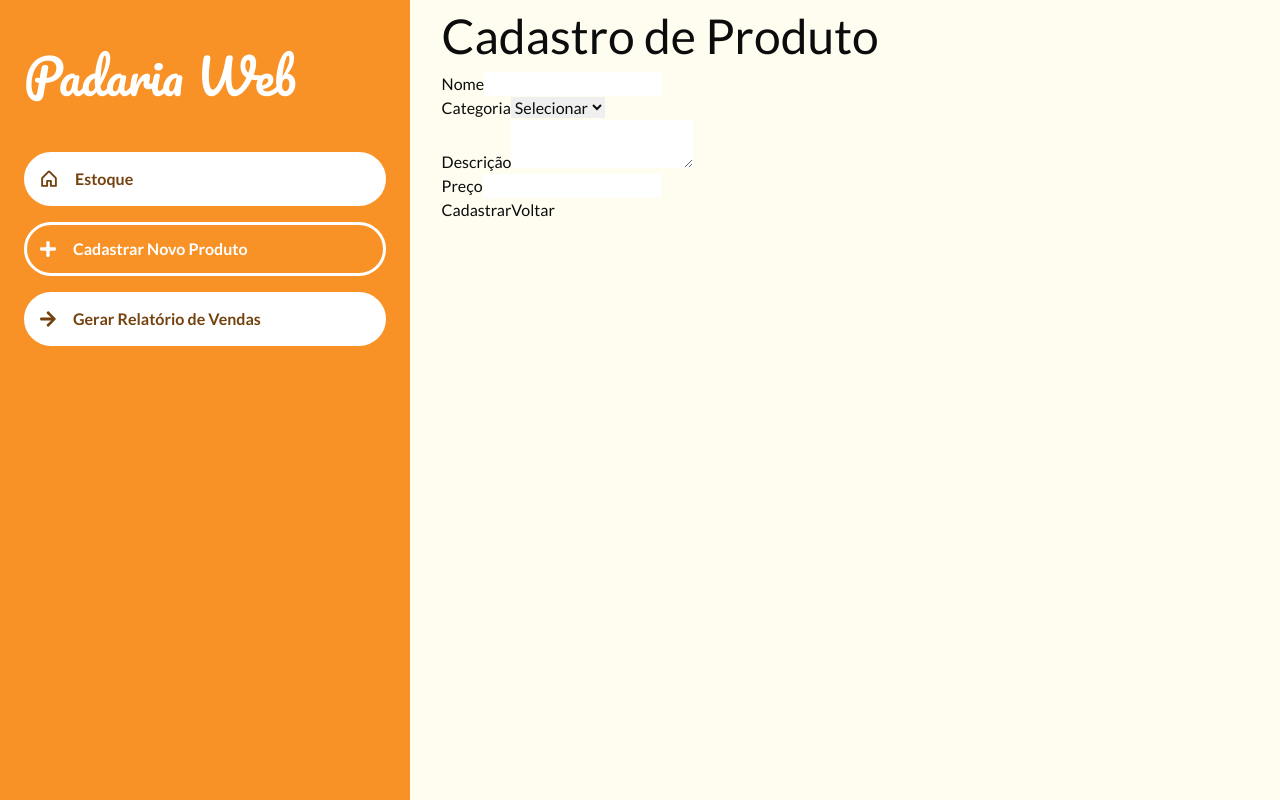
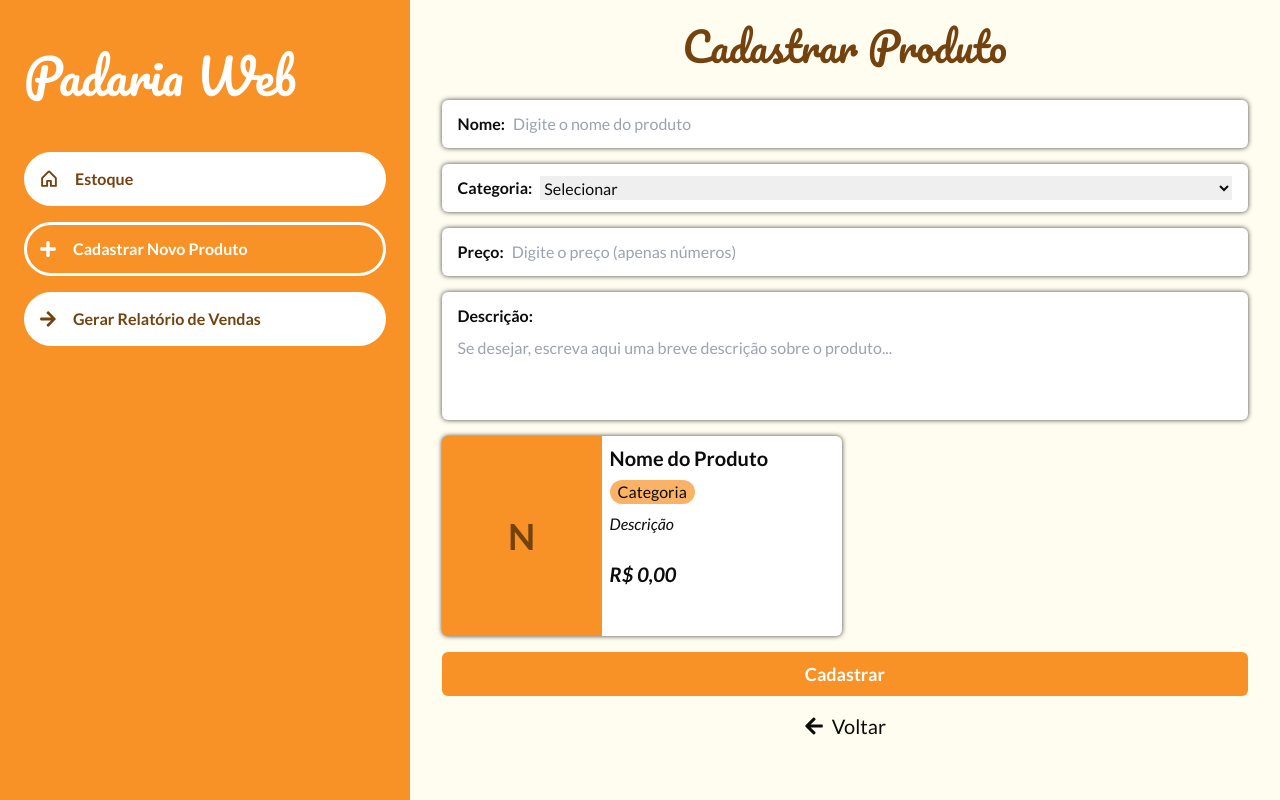
Before and after one commit to adejuniorr/Padaria-Web, a React (Vite) app in the folder frontend/: page /novo in a window 1280 px wide. Built offline with nearby package versions, Linux system fonts and the light colour scheme.

Commit message:
:sparkles: feat: update CreateProduct to RegisterProduct component and add supporting hooks, buttons, and input fields

```diff
--- /dev/null
+++ b/frontend/src/components/buttons/Button.tsx
@@ -0,0 +1,17 @@
+type ButtonProps = {
+  type: 'button' | 'submit' | 'reset';
+  children: React.ReactNode;
+  onClick?: () => void;
+}
+
+export const Button = ({ type, children, onClick }: ButtonProps) => {
+  return (
+    <button
+      type={type}
+      onClick={onClick}
+      className='bg-orange text-white text-lg font-bold rounded-md px-4 py-2'
+    >
+      {children}
+    </button>
+  )
+}
--- a/frontend/src/components/create-product/CreateProduct.tsx
+++ /dev/null
@@ -1,64 +0,0 @@
-import { z } from 'zod';
-import { useForm } from 'react-hook-form';
-import { zodResolver } from '@hookform/resolvers/zod';
-import { Link, useNavigate } from 'react-router-dom';
-import axios from 'axios';
-
-const schema = z.object({
-  nome: z.string().min(1, "O nome é obrigatório"),
-  categoria: z.enum(['Pães', 'Doces', 'Salgados'], { errorMap: () => ({ message: 'Selecione uma categoria' }) }),
-  descricao: z.string().optional(),
-  preco: z
-    .string()
-    .max(6, 'O preço deve ser abaixo de R$ 1000,00')
-    .regex(/^\d+(.\d{1,2})?$/, 'Valor inválido (ex. R$ 10,25)')
-    .transform((val) => parseFloat(val.replace(',', '.'))),
-});
-
-type ProductForm = z.infer<typeof schema>;
-
-export default function CreateProduct() {
-  const { register, handleSubmit, formState: { errors } } = useForm<ProductForm>({
-    resolver: zodResolver(schema),
-  });
-  const navigate = useNavigate();
-
-  const onSubmit = async (data: ProductForm) => {
-    await axios.post('http://localhost:8000/api/produtos', data);
-    navigate('/');
-  };
-
-  return (
-    <div>
-      <h1>Cadastro de Produto</h1>
-      <form onSubmit={handleSubmit(onSubmit)}>
-        <div>
-          <label>Nome</label>
-          <input type="text" {...register('nome')} />
-          {errors.nome && <span>{errors.nome.message}</span>}
-        </div>
-        <div>
-          <label>Categoria</label>
-          <select {...register('categoria')}>
-            <option value="Selecionar">Selecionar</option>
-            <option value="Pães">Pães</option>
-            <option value="Doces">Doces</option>
-            <option value="Salgados">Salgados</option>
-          </select>
-          {errors.categoria && <span>{errors.categoria.message}</span>}
-        </div>
-        <div>
-          <label>Descrição</label>
-          <textarea {...register('descricao')} />
-        </div>
-        <div>
-          <label>Preço</label>
-          <input type="number" step="0.01" {...register('preco')} />
-          {errors.preco && <span>{errors.preco.message}</span>}
-        </div>
-        <button type="submit">Cadastrar</button>
-        <Link to="/">Voltar</Link>
-      </form>
-    </div>
-  );
-}
--- /dev/null
+++ b/frontend/src/components/inputs/InputField.tsx
@@ -0,0 +1,21 @@
+import { ReactNode } from "react";
+import { FieldError } from "react-hook-form";
+
+type InputFieldProps = {
+  label: string,
+  input: ReactNode,
+  error?: FieldError,
+  vertical?: boolean,
+}
+
+export const InputField = ({ label, input, error, vertical }: InputFieldProps) => {
+  return (
+    <div >
+      <span className={`${vertical ? " flex-col" : "flex-row"} flex gap-2 rounded-md shadow-custom-01 bg-white px-4 py-3`}>
+        <label className='w-fit font-bold'>{label}:</label>
+        {input}
+      </span>
+      {error && <i>{error.message}</i>}
+    </div>
+  )
+}
--- a/frontend/src/components/product-stock/ProductStock.tsx
+++ b/frontend/src/components/product-stock/ProductStock.tsx
@@ -49,8 +49,8 @@ export default function ProductStock() {
     }
   }; */
 
-  return (
-    <main className='px-4 py-4 h-screen'>
+  return (// TODO: substituir tag main por div
+    <main className='py-4 h-screen'>
       <h2 className='font-pacifico text-orange text-center mb-6'>
         Estoque
       </h2>
--- /dev/null
+++ b/frontend/src/components/register-product/RegisterProduct.tsx
@@ -0,0 +1,179 @@
+import axios from 'axios';
+import { Link, useNavigate } from 'react-router-dom';
+import { Button } from '../buttons/Button';
+import { FaArrowLeft } from 'react-icons/fa';
+import { useState } from 'react';
+import { useProductForm } from '../../hooks/useProductForm';
+import { InputField } from '../inputs/InputField';
+import { ProductCard } from '../product-card/ProductCard';
+import { Product } from '../../types/types';
+import { TiThSmallOutline } from 'react-icons/ti';
+import { PiBreadFill } from 'react-icons/pi';
+import { RiCake3Line } from 'react-icons/ri';
+import { MdOutlineBakeryDining } from 'react-icons/md';
+
+export default function RegisterProduct() {
+  const { register, handleSubmit, formState: { errors } } = useProductForm();
+  const [price, setPrice] = useState<string>('0,00');
+  const categories = [
+    {
+      name: 'Todos',
+      icon: <TiThSmallOutline />,
+    },
+    {
+      name: 'Pães',
+      icon: <PiBreadFill />,
+    },
+    {
+      name: 'Doces',
+      icon: <RiCake3Line />,
+    },
+    {
+      name: 'Salgados',
+      icon: <MdOutlineBakeryDining />,
+    },
+  ]
+  const [product, setProduct] = useState<Product>({
+    id: 1,
+    nome: 'Nome do Produto',
+    categoria: 'Categoria',
+    descricao: 'Descrição',
+    preco: 0.00,
+  });
+  const navigate = useNavigate();
+
+  const onSubmit = async (data: unknown) => {
+    await axios.post('http://localhost:8000/api/produtos', data);
+    navigate('/');
+  };
+
+  const handleNameChange = (event: React.ChangeEvent<HTMLInputElement>) => {
+    const name = event.target.value;
+
+    if (name === '') {
+      setProduct({ ...product, nome: 'Nome do Produto' });
+      return;
+    }
+
+    setProduct({ ...product, nome: name });
+  }
+
+  const handleCategoryChange = (event: React.ChangeEvent<HTMLSelectElement>) => {
+    const category = event.target.value;
+
+    if (category === 'Selecionar') {
+      setProduct({ ...product, categoria: 'Categoria' });
+      return;
+    }
+
+    setProduct({ ...product, categoria: category });
+  }
+
+  const handlePriceChange = (event: React.ChangeEvent<HTMLInputElement>) => {
+    const input = event.target.value.replace(/\D/g, '');
+
+    if (!input) {
+      setPrice('0,00');
+      return;
+    }
+
+    const numericValue = Math.min(Number(input), 99999);
+
+    const formattedValue = (numericValue / 100).toLocaleString('pt-BR', {
+      minimumFractionDigits: 2,
+      maximumFractionDigits: 2,
+    });
+
+    setPrice(formattedValue);
+    setProduct({ ...product, preco: numericValue / 100 });
+  };
+
+  const handleDescriptionChange = (event: React.ChangeEvent<HTMLTextAreaElement>) => {
+    const description = event.target.value;
+
+    if (description === '') {
+      setProduct({ ...product, descricao: 'Descrição' });
+      return;
+    }
+
+    setProduct({ ...product, descricao: description });
+  }
+
+  return (
+    <div className='py-4 h-screen'>
+      <h2 className='text-brown text-center mb-6 font-pacifico'>
+        Cadastrar Produto
+      </h2>
+      <form
+        onSubmit={handleSubmit(onSubmit)}
+        className='flex flex-col gap-4'
+      >
+        <InputField
+          label='Nome'
+          error={errors.nome}
+          input={
+            <input
+              type="text"
+              placeholder='Digite o nome do produto'
+              {...register('nome')}
+              onChangeCapture={handleNameChange}
+              className='outline-none w-full'
+            />
+          }
+        />
+        <InputField
+          label='Categoria'
+          error={errors.categoria}
+          input={
+            <select
+              {...register('categoria')}
+              onChangeCapture={handleCategoryChange}
+              className='outline-none w-full cursor-pointer'
+            >
+              <option value="Selecionar">Selecionar</option>
+              <option value="Pães">Pães</option>
+              <option value="Doces">Doces</option>
+              <option value="Salgados">Salgados</option>
+            </select>
+          }
+        />
+        <InputField
+          label='Preço'
+          error={errors.preco}
+          input={
+            <input
+              type="text"
+              value={price === "0,00" ? "" : price}
+              placeholder='Digite o preço (apenas números)'
+              onChangeCapture={handlePriceChange}
+              {...register('preco')}
+              className='outline-none w-full '
+            />
+          }
+        />
+        <InputField
+          label='Descrição'
+          error={errors.descricao}
+          vertical
+          input={
+            <textarea
+              rows={3}
+              placeholder='Se desejar, escreva aqui uma breve descrição sobre o produto...'
+              {...register('descricao')}
+              onChangeCapture={handleDescriptionChange}
+              className='outline-none w-full resize-none'
+            />
+          }
+        />
+        <ProductCard product={product} categories={categories} changing />
+        <Button type='submit'>
+          Cadastrar
+        </Button>
+        <Link to="/" className='flex items-center gap-2 text-xl mx-auto hover:underline'>
+          <FaArrowLeft />
+          Voltar
+        </Link>
+      </form>
+    </div>
+  );
+}
--- a/frontend/src/global.css
+++ b/frontend/src/global.css
@@ -26,6 +26,16 @@
     border-radius: 10px;
     @apply bg-orange;
   }
+
+  input::-webkit-outer-spin-button,
+  input::-webkit-inner-spin-button {
+    -webkit-appearance: none;
+    margin: 0;
+  }
+
+  input[type=number] {
+    -moz-appearance: textfield;
+  }
 }
 
 h1 {
--- /dev/null
+++ b/frontend/src/hooks/useProductForm.ts
@@ -0,0 +1,9 @@
+import { useForm } from "react-hook-form"
+import { ProductForm, productSchema } from "../validation/productSchema"
+import { zodResolver } from "@hookform/resolvers/zod"
+
+export const useProductForm = () => {
+  return useForm<ProductForm>({
+    resolver: zodResolver(productSchema),
+  });
+}
--- a/frontend/src/main.tsx
+++ b/frontend/src/main.tsx
@@ -4,7 +4,7 @@ import { BrowserRouter, Routes, Route } from 'react-router-dom'
 import './global.css'
 import ProductStock from './components/product-stock/ProductStock'
 import EditProduct from './components/edit-product/EditProduct'
-import CreateProduct from './components/create-product/CreateProduct'
+import RegisterProduct from './components/register-product/RegisterProduct'
 import App from './App'
 
 createRoot(document.getElementById('root')!).render(
@@ -14,7 +14,7 @@ createRoot(document.getElementById('root')!).render(
         <Route path="/" element={<App />}>
           <Route path="/" element={<ProductStock />} />
           <Route path="/produto/:id" element={<EditProduct />} />
-          <Route path="/novo" element={<CreateProduct />} />
+          <Route path="/novo" element={<RegisterProduct />} />
         </Route>
       </Routes>
     </BrowserRouter>
--- /dev/null
+++ b/frontend/src/validation/productSchema.ts
@@ -0,0 +1,14 @@
+import { z } from "zod";
+
+export const productSchema = z.object({
+  nome: z.string().min(1, "O nome do produto deve ser informado"),
+  categoria: z.enum(['Pães', 'Doces', 'Salgados'], { errorMap: () => ({ message: 'Por favor, selecione uma categoria' }) }),
+  descricao: z.string().optional(),
+  preco: z
+    .string()
+    .min(1, 'O preço do produto deve ser informado')
+    .max(6, 'O preço deve ser abaixo de R$ 1000,00')
+    .transform((val) => parseFloat(val.replace(',', '.'))),
+});
+
+export type ProductForm = z.infer<typeof productSchema>;
```
